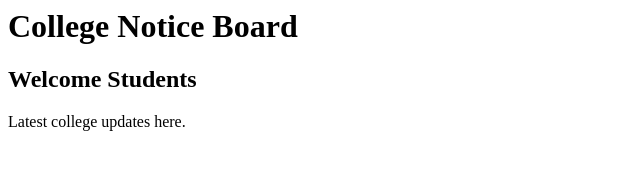
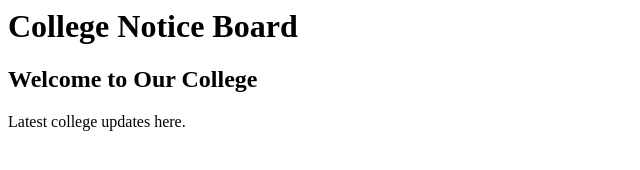
Before and after one commit to Sasyasree/college-notice-board, a plain HTML site: page index.html in a window 1280 px wide. Shown: the whole page, without its empty margins (0-640 px from the left). Drawn offline with Linux system fonts and the light colour scheme.

Commit message:
Update feature message

```diff
--- a/index.html
+++ b/index.html
@@ -1,3 +1,3 @@
 <h1>College Notice Board</h1>
-<h2>Welcome Students</h2>
+<h2>Welcome to Our College</h2>
 <p>Latest college updates here.</p>
```
